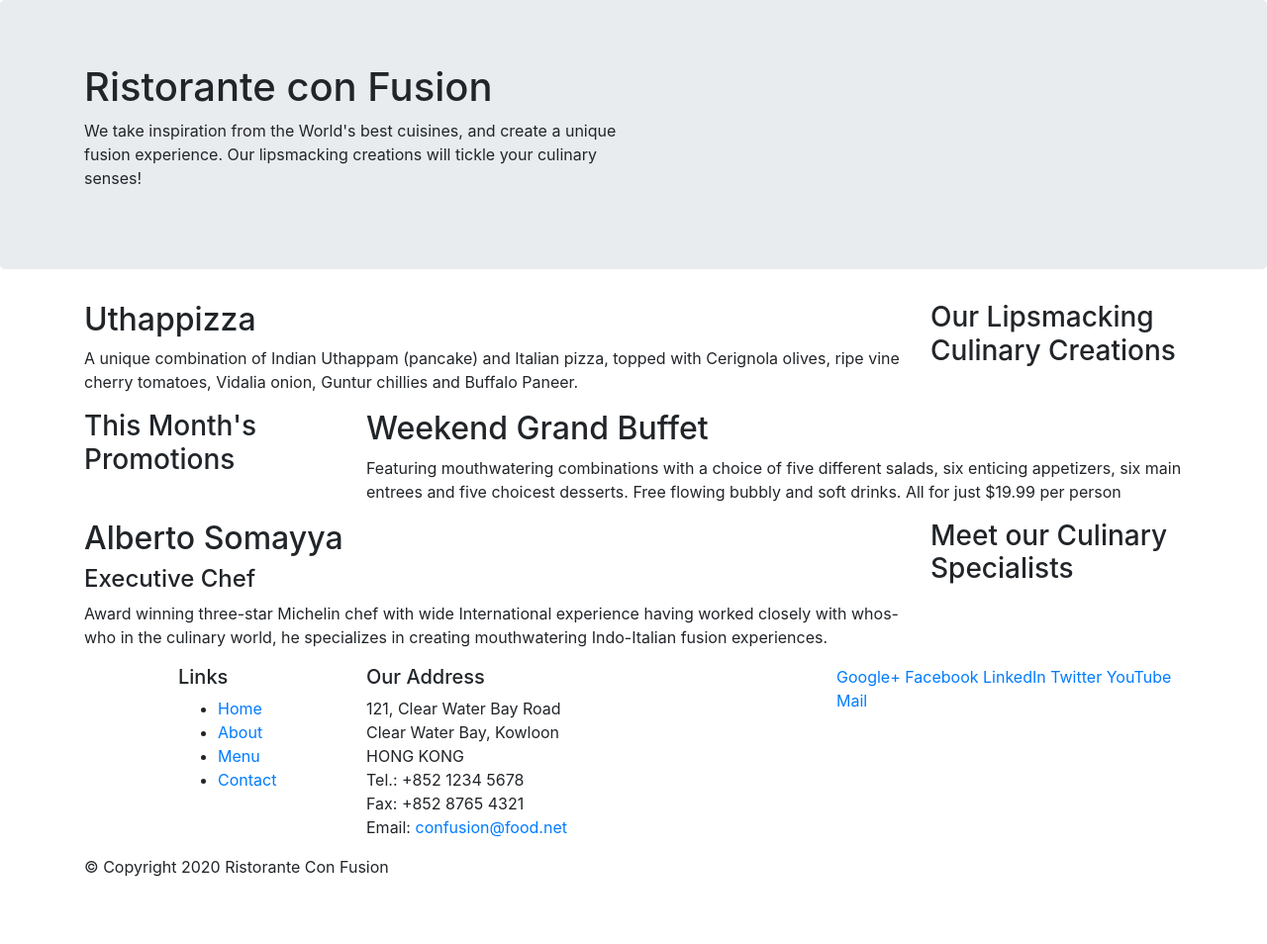
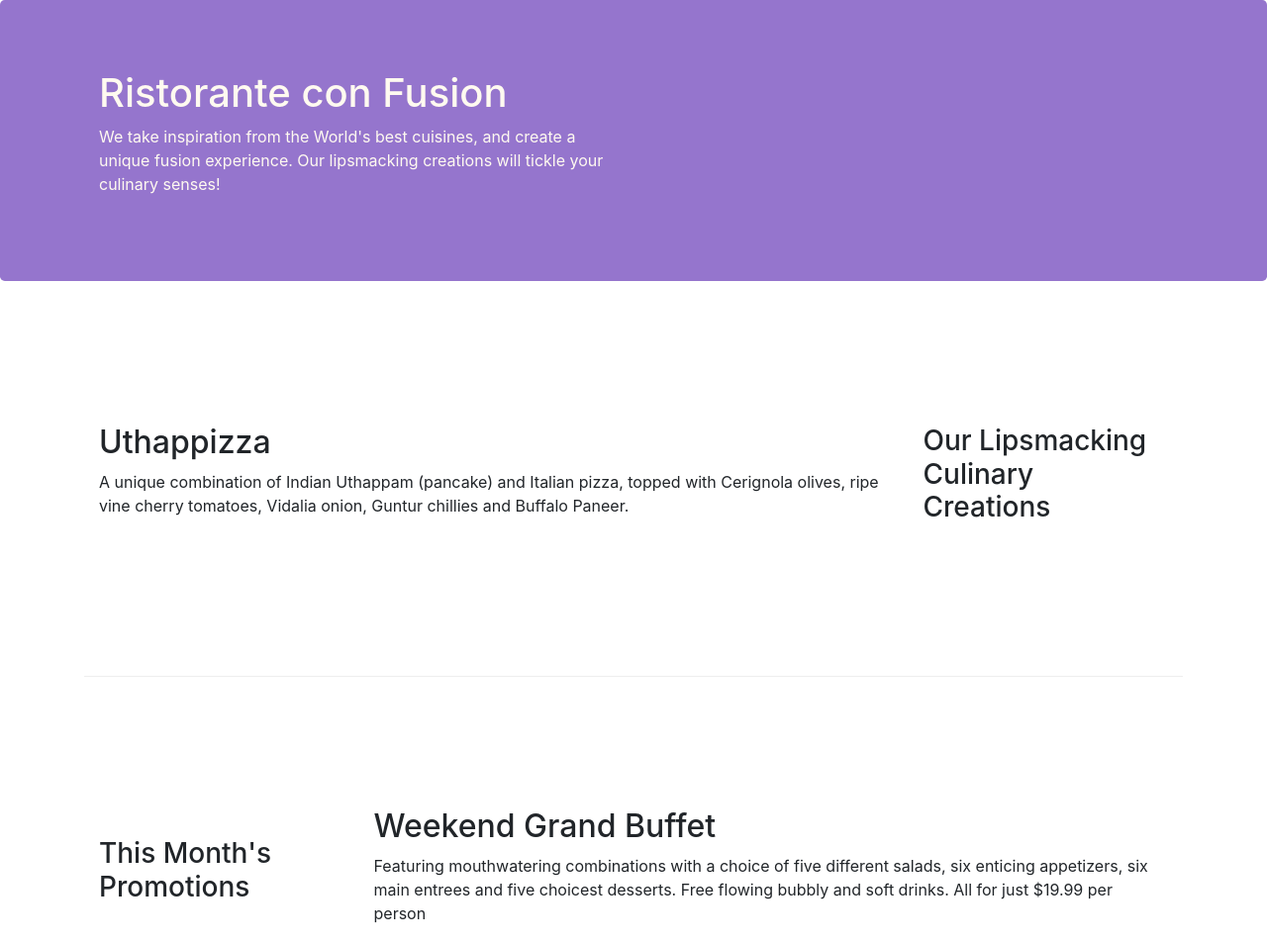
Before and after one commit to aldom7673/Bootstrap-test, a website: page index.html in a window 1280 px wide. Shown: the top 954 px of the page at 99% size. Before the commit the page ends 904 px from the top, so only its background shows below. Drawn offline with nearby package versions, Linux system fonts and the light colour scheme.

Commit message:
Bootstrap grid P2

```diff
--- /dev/null
+++ b/css/styles.css
@@ -0,0 +1,26 @@
+.row-header{
+    margin: 0px auto;
+    padding: opx auto;
+}
+.row-content{
+    margin: 0px auto;
+    padding: 50px 0px 50px 0px;
+    border-bottom: 1px ridge;
+    min-height: 400px;
+}
+.footer{
+    background-color: #D1C4E9;
+    margin: 0px auto;
+    padding: 20px 0px 20px 0px;
+}
+.jumbotron{
+    padding: 70px 30px 70px 30px;
+    margin: 0px auto;
+    background: #9575CD;
+    color: floralwhite;
+}
+.address{
+    font-size: 80%;
+    margin: 0px;
+    color: #0F0F0F;
+}
--- a/index.html
+++ b/index.html
@@ -9,6 +9,7 @@
 
     <!-- Bootstrap CSS -->
     <link rel="stylesheet" href="node_modules/bootstrap/dist/css/bootstrap.min.css">
+    <link rel="stylesheet" href="css/styles.css">
     <title>Ristorante Con Fusion</title>
 </head>
 
@@ -16,7 +17,7 @@
 
     <header class="jumbotron">
         <div class="container">
-            <div class="row">
+            <div class="row row-header">
                 <div class="col-12 col-sm-6">
                     <h1>Ristorante con Fusion</h1>
                     <p>We take inspiration from the World's best cuisines, and create a unique fusion experience. Our lipsmacking creations will tickle your culinary senses!</p>
@@ -28,7 +29,7 @@
     </header>
 
     <div class="container">
-        <div class="row">
+        <div class="row row-content align-items-center">
             <div class="col-12 col-sm-4 order-sm-last col-md-3">
                 <h3>Our Lipsmacking Culinary Creations</h3>
             </div>
@@ -39,7 +40,7 @@
         </div>
 
 
-        <div class="row">
+        <div class="row row-content align-items-center">
             <div class="col-12 col-sm-4 col-md-3">
                 <h3>This Month's Promotions</h3>
             </div>
@@ -49,7 +50,7 @@
             </div>
         </div>
 
-        <div class="row">
+        <div class="row row-content align-items-center">
             <div class="col-12 col-sm-4 order-sm-last col-md-3">
                 <h3>Meet our Culinary Specialists</h3>
             </div>
@@ -61,12 +62,12 @@
         </div>
     </div>
 
-    <footer>
+    <footer class="footer">
         <div class="container">
             <div class="row">
                 <div class="col-4 offset-1 col-sm-2">
                     <h5>Links</h5>
-                    <ul>
+                    <ul class="list-unstyled">
                         <li><a href="#">Home</a></li>
                         <li><a href="#">About</a></li>
                         <li><a href="#">Menu</a></li>
@@ -84,8 +85,8 @@
 		              Email: <a href="mailto:confusion@food.net">confusion@food.net</a>
 		           </address>
                 </div>
-                <div class="col-12 col-sm-4">
-                    <div>
+                <div class="col-12 col-sm-4 align-self-center">
+                    <div class="text-center">
                         <a href="http://google.com/+">Google+</a>
                         <a href="http://www.facebook.com/profile.php?id=">Facebook</a>
                         <a href="http://www.linkedin.com/in/">LinkedIn</a>
@@ -95,7 +96,7 @@
                     </div>
                 </div>
            </div>
-           <div class="row">
+           <div class="row justify-content-center">
                 <div class="col-auto">
                     <p>© Copyright 2020 Ristorante Con Fusion</p>
                 </div>
```
